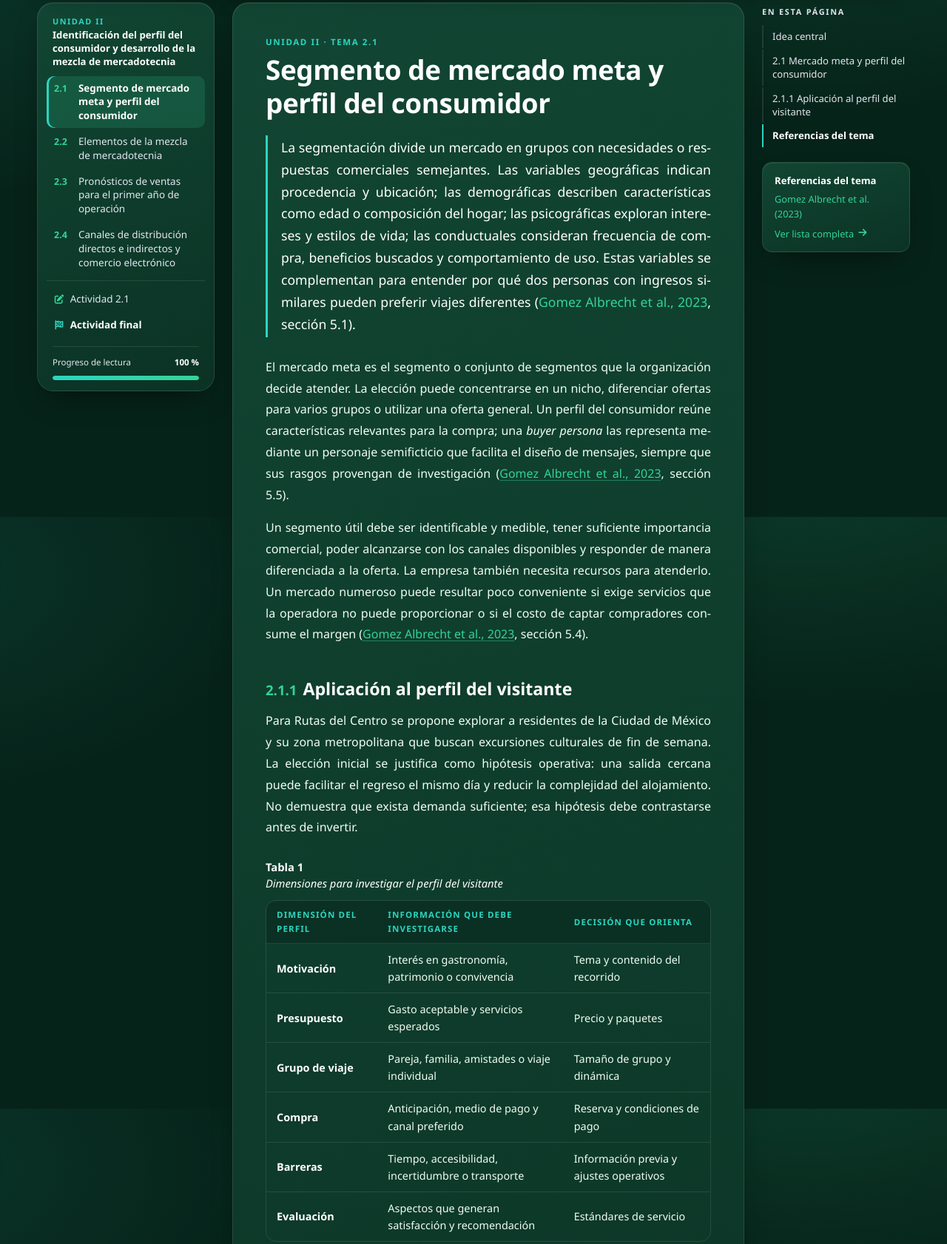
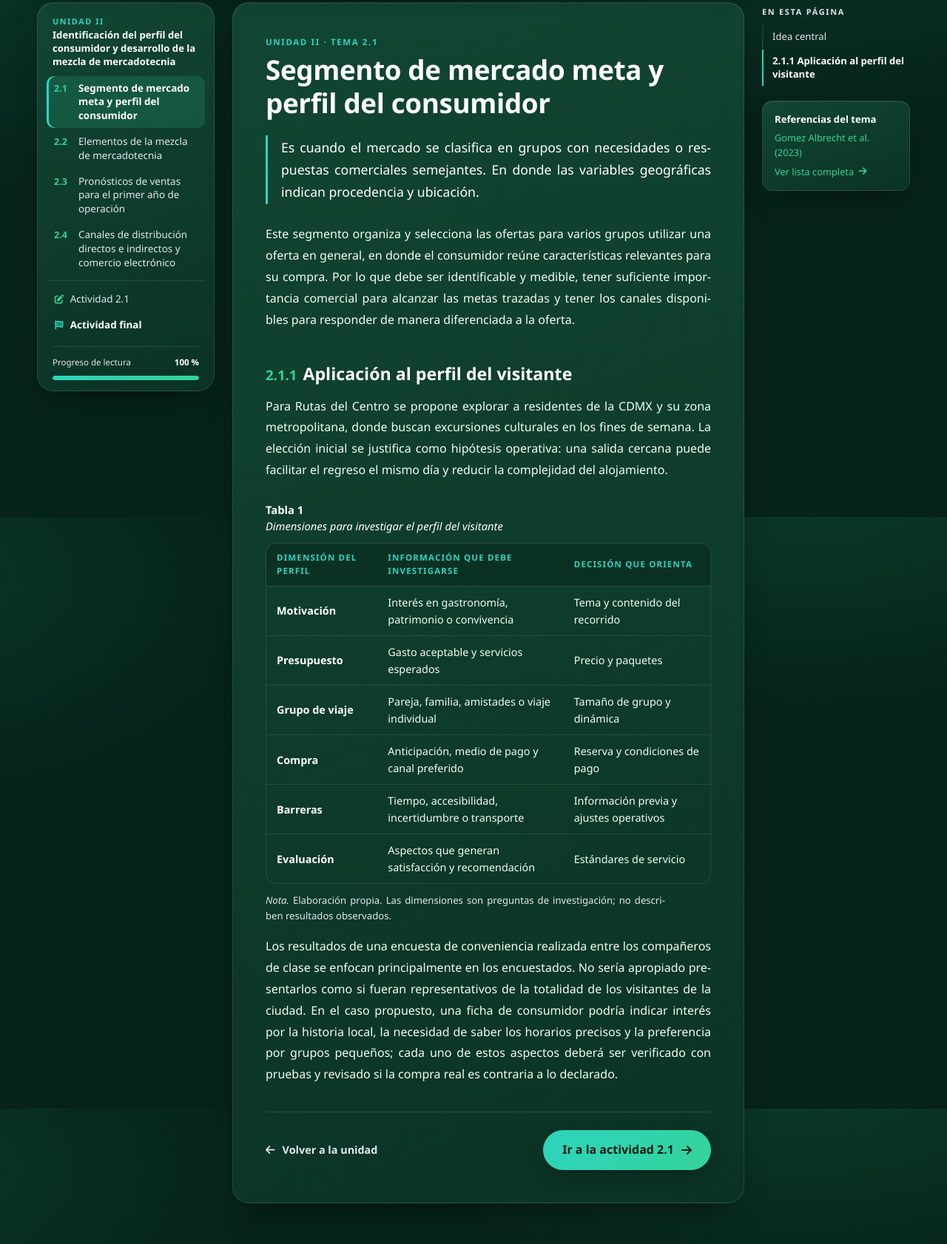
Before and after one commit to Isra921/Libro_Mark_Tur, a plain HTML site: page unidades/unidad-02/temas/tema-02-01.html in a window 1280 px wide. Shown: the part 101-1783 px from the top of the page at 74% size. Drawn offline with Linux system fonts and the light colour scheme.

Commit message:
U2: sustituye texto del tema 2.1 y retira citas; U1: unifica título del tema 1.2 en la pestaña

```diff
--- a/unidades/unidad-02/temas/tema-02-01.html
+++ b/unidades/unidad-02/temas/tema-02-01.html
@@ -46,18 +46,15 @@
         <p class="u-eyebrow">Unidad II · Tema 2.1</p>
         <h1 class="t-title">Segmento de mercado meta y perfil del consumidor</h1>
 
-        <p class="t-lead" id="idea-central" data-toc="Idea central">La segmentación divide un mercado en grupos con necesidades o respuestas comerciales semejantes. Las variables geográficas indican procedencia y ubicación; las demográficas describen características como edad o composición del hogar; las psicográficas exploran intereses y estilos de vida; las conductuales consideran frecuencia de compra, beneficios buscados y comportamiento de uso. Estas variables se complementan para entender por qué dos personas con ingresos similares pueden preferir viajes diferentes (<a href="../referencias.html#ref-gomez-albrecht-2023">Gomez Albrecht et al., 2023</a>, sección 5.1).</p>
+        <p class="t-lead" id="idea-central" data-toc="Idea central">Es cuando el mercado se clasifica en grupos con necesidades o respuestas comerciales semejantes. En donde las variables geográficas indican procedencia y ubicación.</p>
 
         <div class="t-prose">
 
-          <section id="mercado-meta" data-toc="2.1 Mercado meta y perfil del consumidor">
-            <p>El mercado meta es el segmento o conjunto de segmentos que la organización decide atender. La elección puede concentrarse en un nicho, diferenciar ofertas para varios grupos o utilizar una oferta general. Un perfil del consumidor reúne características relevantes para la compra; una <em>buyer persona</em> las representa mediante un personaje semificticio que facilita el diseño de mensajes, siempre que sus rasgos provengan de investigación (<a href="../referencias.html#ref-gomez-albrecht-2023">Gomez Albrecht et al., 2023</a>, sección 5.5).</p>
-            <p>Un segmento útil debe ser identificable y medible, tener suficiente importancia comercial, poder alcanzarse con los canales disponibles y responder de manera diferenciada a la oferta. La empresa también necesita recursos para atenderlo. Un mercado numeroso puede resultar poco conveniente si exige servicios que la operadora no puede proporcionar o si el costo de captar compradores consume el margen (<a href="../referencias.html#ref-gomez-albrecht-2023">Gomez Albrecht et al., 2023</a>, sección 5.4).</p>
-          </section>
+          <p>Este segmento organiza y selecciona las ofertas para varios grupos utilizar una oferta en general, en donde el consumidor reúne características relevantes para su compra. Por lo que debe ser identificable y medible, tener suficiente importancia comercial para alcanzar las metas trazadas y tener los canales disponibles para responder de manera diferenciada a la oferta.</p>
 
           <section id="perfil-del-visitante" data-toc="2.1.1 Aplicación al perfil del visitante">
             <h2><span class="t-section__num">2.1.1</span>Aplicación al perfil del visitante</h2>
-            <p>Para Rutas del Centro se propone explorar a residentes de la Ciudad de México y su zona metropolitana que buscan excursiones culturales de fin de semana. La elección inicial se justifica como hipótesis operativa: una salida cercana puede facilitar el regreso el mismo día y reducir la complejidad del alojamiento. No demuestra que exista demanda suficiente; esa hipótesis debe contrastarse antes de invertir.</p>
+            <p>Para Rutas del Centro se propone explorar a residentes de la CDMX y su zona metropolitana, donde buscan excursiones culturales en los fines de semana. La elección inicial se justifica como hipótesis operativa: una salida cercana puede facilitar el regreso el mismo día y reducir la complejidad del alojamiento.</p>
 
             <p class="t-table-title" id="tabla-1"><strong>Tabla 1</strong><em>Dimensiones para investigar el perfil del visitante</em></p>
             <div class="t-table">
@@ -105,16 +102,9 @@
             </div>
             <p class="t-table-note"><em>Nota.</em> Elaboración propia. Las dimensiones son preguntas de investigación; no describen resultados observados.</p>
 
-            <p>La investigación puede comenzar con entrevistas exploratorias, continuar con una encuesta y contrastarse mediante una salida piloto. Conviene preguntar por el último viaje efectivamente realizado, además de las intenciones futuras: qué compró la persona, cuánto gastó, cómo eligió y qué problema encontró. La secuencia de definir el problema, diseñar la investigación, obtener datos, analizarlos y comunicar resultados ayuda a evitar preguntas que no conducen a decisiones (<a href="../referencias.html#ref-gomez-albrecht-2023">Gomez Albrecht et al., 2023</a>, sección 6.3).</p>
-            <p>En una encuesta de conveniencia difundida entre compañeros de clase, los resultados describen principalmente a quienes respondieron. No sería válido presentarlos como representativos de todos los turistas de la ciudad. En el caso propuesto, una ficha de consumidor podría señalar interés por historia local, necesidad de conocer los horarios exactos y preferencia por grupos pequeños; cada atributo deberá confirmarse con evidencia y revisarse si la compra real contradice lo declarado.</p>
+            <p>Los resultados de una encuesta de conveniencia realizada entre los compañeros de clase se enfocan principalmente en los encuestados. No sería apropiado presentarlos como si fueran representativos de la totalidad de los visitantes de la ciudad. En el caso propuesto, una ficha de consumidor podría indicar interés por la historia local, la necesidad de saber los horarios precisos y la preferencia por grupos pequeños; cada uno de estos aspectos deberá ser verificado con pruebas y revisado si la compra real es contraria a lo declarado.</p>
           </section>
 
-          <section id="referencias-del-tema" data-toc="Referencias del tema">
-            <h2>Referencias del tema</h2>
-            <ul class="t-ref-list">
-              <li><a href="../referencias.html#ref-gomez-albrecht-2023">Gomez Albrecht, M., Green, M., &amp; Hoffman, L. (2023). <em>Principles of marketing</em>. OpenStax.</a></li>
-            </ul>
-          </section>
 
         </div>
 
```
Also changed, not shown: unidades/unidad-01/temas/tema-01-02.html (+1 -1 lines).
